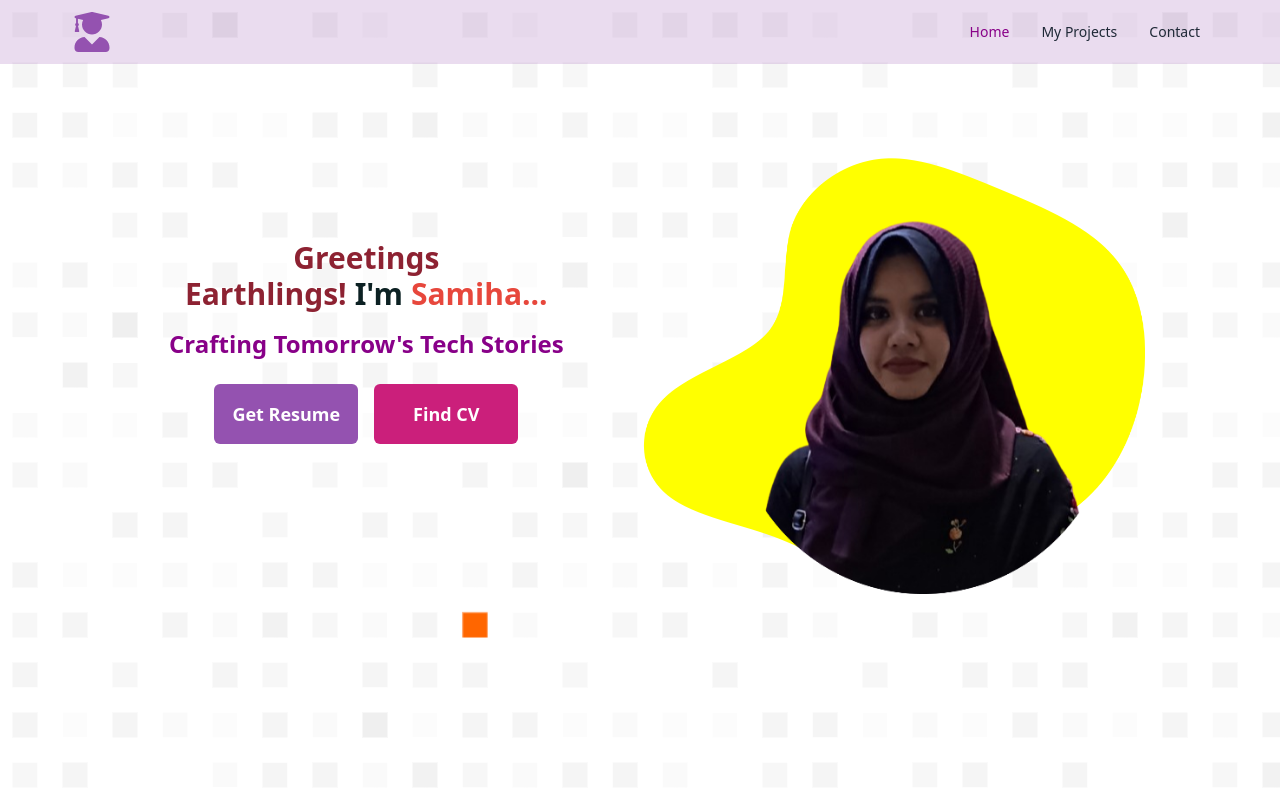
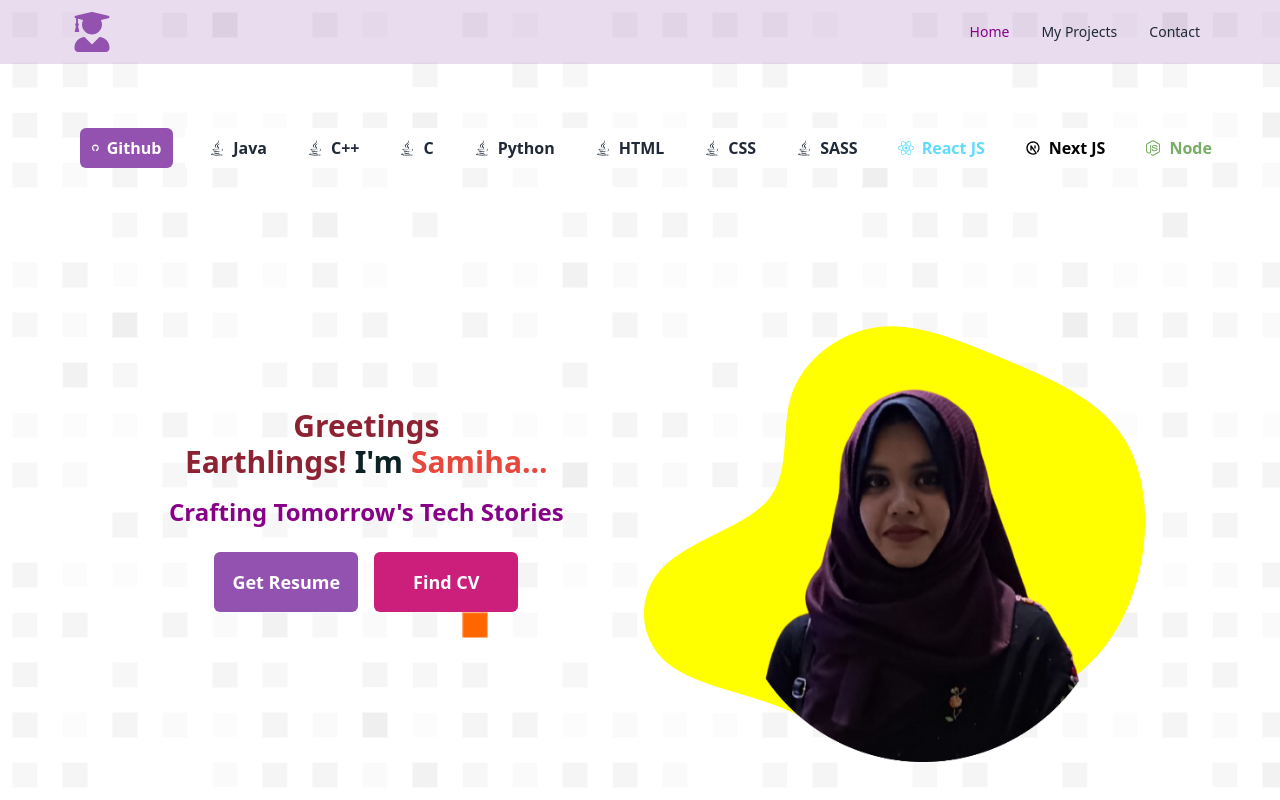
Before and after one commit to QuaziSamiha/portfolio_samiha, a React (Vite) app: page / in a window 1280 px wide. Shown: the top 800 px of the page. Built offline with nearby package versions, Linux system fonts and the light colour scheme.

Commit message:
react marquee added

```diff
--- a/package.json
+++ b/package.json
@@ -14,6 +14,7 @@
     "match-sorter": "^6.3.1",
     "react": "^18.2.0",
     "react-dom": "^18.2.0",
+    "react-fast-marquee": "^1.6.2",
     "react-icons": "^4.12.0",
     "react-router-dom": "^6.20.1",
     "sort-by": "^1.2.0"
--- /dev/null
+++ b/src/components/Shared/SkillMarquee/SkillMarquee.jsx
@@ -0,0 +1,193 @@
+import { FaGithub, FaJava, FaNodeJs, FaReact } from "react-icons/fa";
+import { DiMongodb } from "react-icons/di";
+import { TbBrandNextjs } from "react-icons/tb";
+import { SiTailwindcss } from "react-icons/si";
+import { Link } from "react-router-dom";
+import Marquee from "react-fast-marquee";
+
+const SkillMarquee = () => {
+  const skills = [
+    {
+      name: "JavaScript",
+      icon: <FaJava />,
+      color: "#e7473c",
+    },
+    {
+      name: "TypeScript",
+      icon: <FaJava />,
+      color: "#e7473c",
+    },
+    {
+      name: "Java",
+      icon: <FaJava />,
+      color: "",
+    },
+    {
+      name: "C++",
+      icon: <FaJava />,
+      color: "",
+    },
+    {
+      name: "C",
+      icon: <FaJava />,
+      color: "",
+    },
+    {
+      name: "Python",
+      icon: <FaJava />,
+      color: "",
+    },
+    {
+      name: "HTML",
+      icon: <FaJava />,
+      color: "",
+    },
+    {
+      name: "CSS",
+      icon: <FaJava />,
+      color: "",
+    },
+    {
+      name: "SASS",
+      icon: <FaJava />,
+      color: "",
+    },
+    {
+      name: "React JS",
+      icon: <FaReact />,
+      color: "#61dbfb",
+    },
+    {
+      name: "Next JS",
+      icon: <TbBrandNextjs />,
+      color: "#040404",
+    },
+    {
+      name: "Node JS",
+      icon: <FaNodeJs />,
+      color: "#77ad65",
+    },
+    {
+      name: "Express JS",
+      icon: "",
+      color: "",
+    },
+    {
+      name: "Tailwind CSS",
+      icon: <SiTailwindcss />,
+      color: "",
+    },
+    {
+      name: "Bootstrap",
+      icon: <FaJava />,
+      color: "#38bdf8",
+    },
+    {
+      name: "Mongo DB",
+      icon: <DiMongodb />,
+      color: "#00684a",
+    },
+    {
+      name: "Material UI",
+      icon: <FaJava />,
+      color: "",
+    },
+    {
+      name: "React Bootstrap",
+      icon: <FaJava />,
+      color: "",
+    },
+    {
+      name: "Daisy UI",
+      icon: <FaJava />,
+      color: "",
+    },
+    {
+      name: "Firebase",
+      icon: <FaJava />,
+      color: "",
+    },
+    {
+      name: "Vercel",
+      icon: <FaJava />,
+      color: "",
+    },
+    {
+      name: "Linux",
+      icon: <FaJava />,
+      color: "",
+    },
+    {
+      name: "Cisco Packet Tracer",
+      icon: <FaJava />,
+      color: "",
+    },
+    {
+      name: "Latex",
+      icon: <FaJava />,
+      color: "",
+    },
+    {
+      name: "Kaggle",
+      icon: <FaJava />,
+      color: "",
+    },
+    {
+      name: "MySQL",
+      icon: <FaJava />,
+      color: "",
+    },
+    {
+      name: "Git",
+      icon: <FaJava />,
+      color: "",
+    },
+    {
+      name: "Github",
+      icon: <FaJava />,
+      color: "",
+    },
+    {
+      name: "XAMPP",
+      icon: <FaJava />,
+      color: "",
+    },
+    {
+      name: "Code Studio",
+      icon: <FaJava />,
+      color: "",
+    },
+  ];
+  return (
+    <>
+      <section className="mx-20 flex">
+        <div className="w-1/12">
+          <Link className="">
+            <div className="flex justify-evenly skeleton py-2 px-3 items-center bg-[#9452b0] text-white rounded-md">
+              <FaGithub className="" />
+              <p className="ml-2 font-bold">Github</p>
+            </div>
+          </Link>
+        </div>
+        <div className="w-11/12 ml-3 bg-white">
+          <div className="py-2">
+            <Marquee>
+              {skills.map((skill, index) => (
+                <div
+                  key={index}
+                  className="flex items-center font-bold mx-4"
+                  style={{ color: skill.color }}
+                >
+                  <p className="mx-2">{skill.icon}</p>
+                  <p>{skill.name}</p>
+                </div>
+              ))}
+            </Marquee>
+          </div>
+        </div>
+      </section>
+    </>
+  );
+};
+
+export default SkillMarquee;
--- a/src/pages/Home/Header/Header.jsx
+++ b/src/pages/Home/Header/Header.jsx
@@ -1,6 +1,7 @@
 import bgImage from "../../../assets/images/bg-header.png";
 import blobBg from "../../../assets/images/blob-bg2.png";
 import proPic from "../../../assets/images/propic2.png";
+import SkillMarquee from "../../../components/Shared/SkillMarquee/SkillMarquee";
 const Header = () => {
   return (
     <>
@@ -10,6 +11,9 @@ const Header = () => {
           backgroundImage: `url(${bgImage})`,
         }}
       >
+        <div className="pt-32">
+          <SkillMarquee />
+        </div>
         <div className="py-36 mx-28">
           <div className="flex flex-col md:flex-row md:justify-between">
             <div className="m-8 flex-initial w-1/2 text-center">
```
Also changed, not shown: 1 other file (tests, documents, lock files or other folders).
